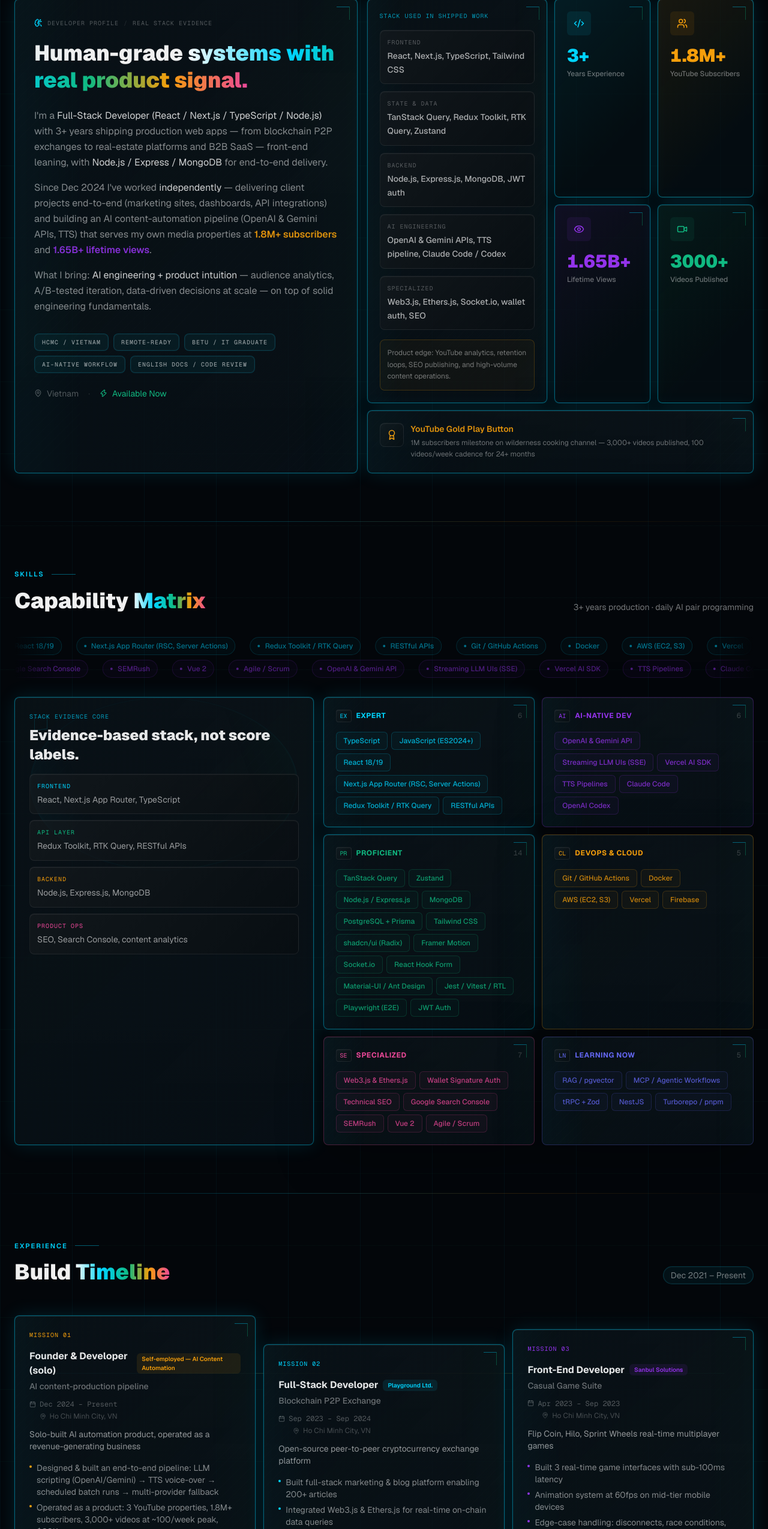
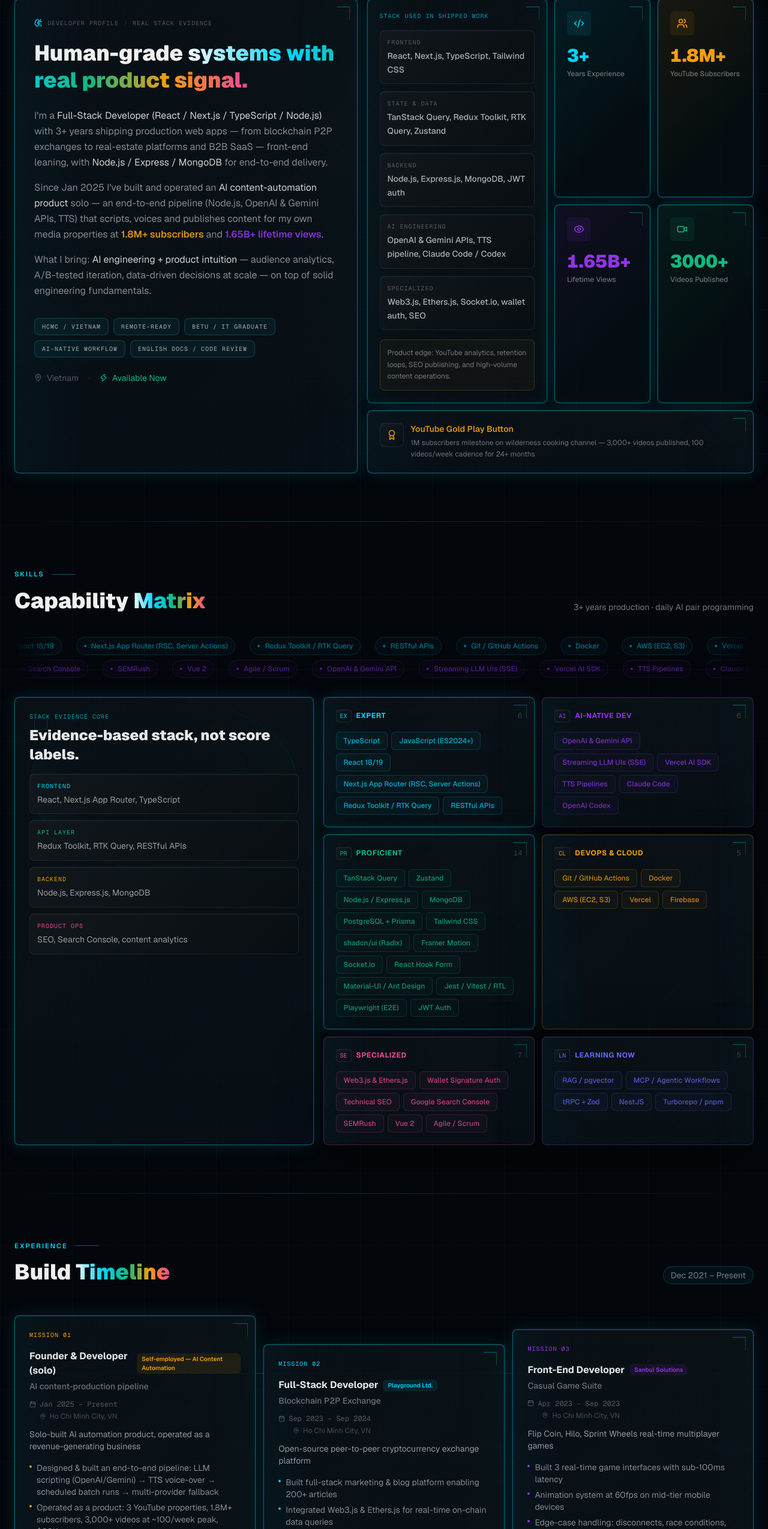
Before and after one commit to nqcthedev/portfolio, a Next.js app: page / in a window 1280 px wide. Shown: the part 1404-3953 px from the top of the page at 60% size. Built offline with nearby package versions, Linux system fonts and the light colour scheme; no server answers.

Commit message:
Self-employed Jan 2025; About honest rewrite; CV v4

```diff
--- a/src/components/sections/About.tsx
+++ b/src/components/sections/About.tsx
@@ -126,11 +126,10 @@
                   for end-to-end delivery.
                 </p>
                 <p>
-                  Since Dec 2024 I&apos;ve worked{" "}
-                  <span className="text-white/80">independently</span> — delivering client
-                  projects end-to-end (marketing sites, dashboards, API integrations) and
-                  building an AI content-automation pipeline (OpenAI &amp; Gemini APIs, TTS)
-                  that serves my own media properties at{" "}
+                  Since Jan 2025 I&apos;ve built and operated an{" "}
+                  <span className="text-white/80">AI content-automation product</span> solo —
+                  an end-to-end pipeline (Node.js, OpenAI &amp; Gemini APIs, TTS) that scripts,
+                  voices and publishes content for my own media properties at{" "}
                   <span className="text-[#f59e0b]/90 font-semibold">1.8M+ subscribers</span>{" "}
                   and{" "}
                   <span className="text-[#9333ea]/90 font-semibold">1.65B+ lifetime views</span>.
--- a/src/lib/data.ts
+++ b/src/lib/data.ts
@@ -69,7 +69,7 @@
   {
     company: "Self-employed — AI Content Automation",
     role: "Founder & Developer (solo)",
-    period: "Dec 2024 – Present",
+    period: "Jan 2025 – Present",
     location: "Ho Chi Minh City, VN",
     project: "AI content-production pipeline",
     description:
```
Also changed, not shown: 1 other file (tests, documents, lock files or other folders).
